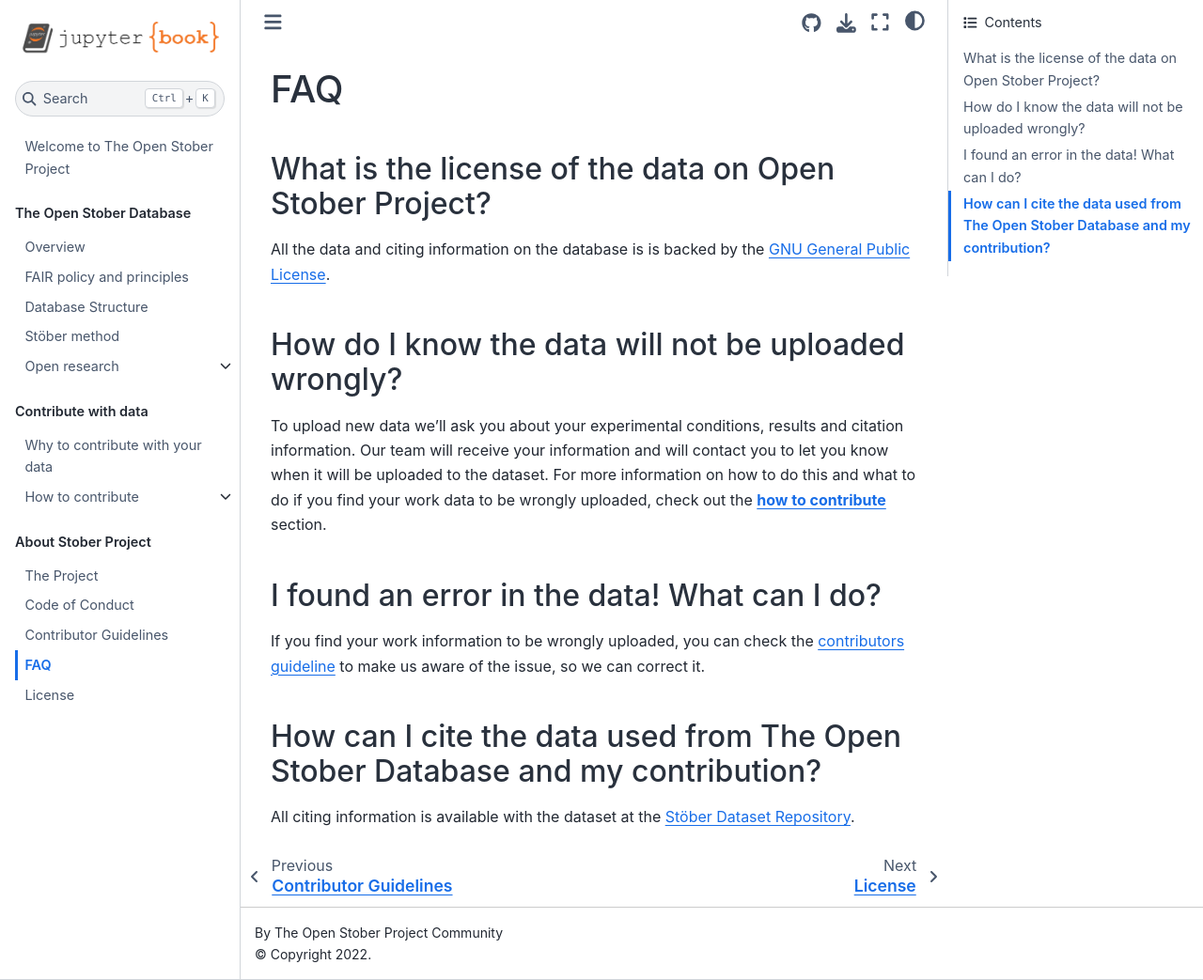
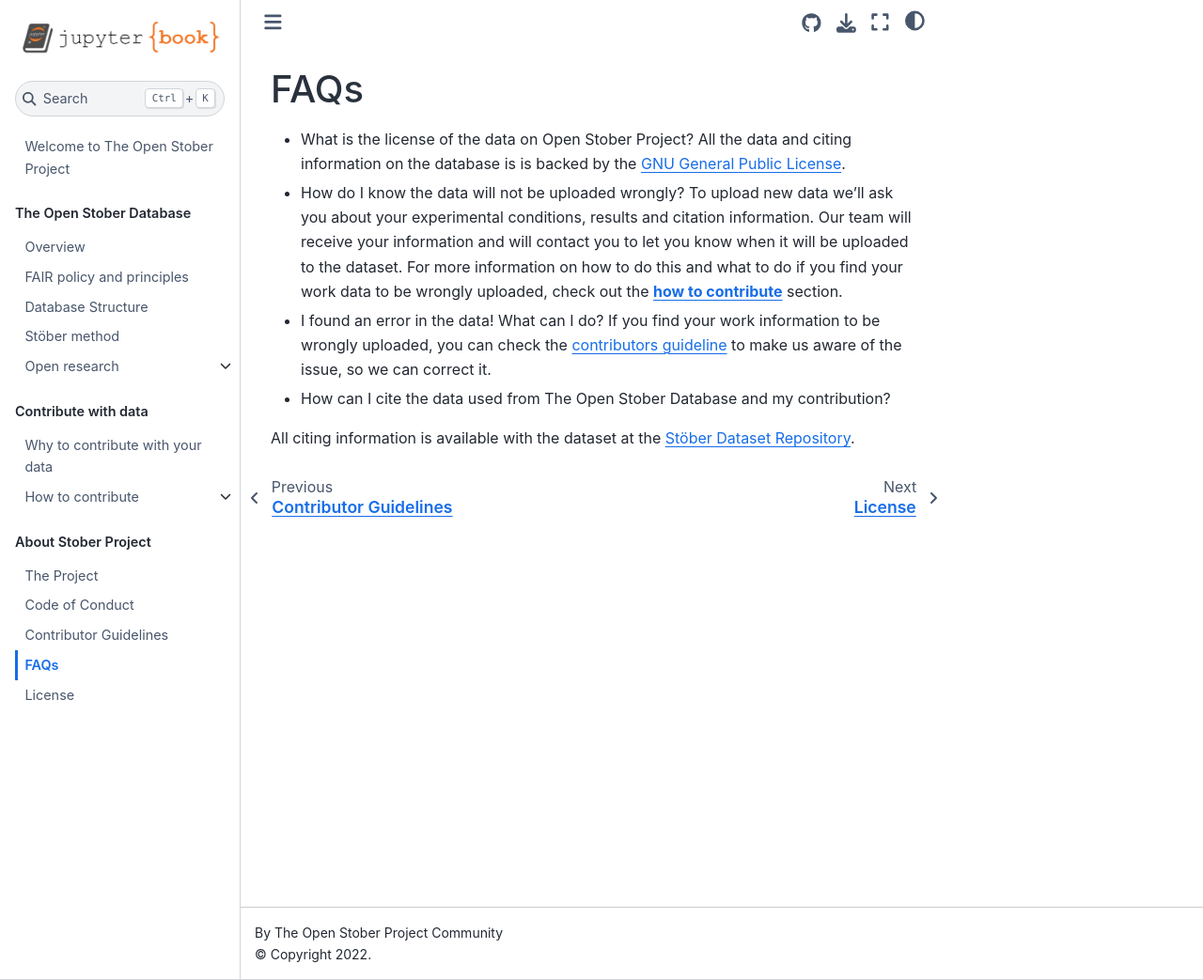
Before and after one commit to open-nanosystems/open-stober-project, a Jupyter Book: the page built from docs/about/FAQs.md, in a window 1280 px wide and 1043 px high. Shown: the whole window at 94% size. Built offline with Jupyter Book 1.0.4 settings and Sphinx 7.4.7 and the Sphinx Book theme 1.1.4, drawn with Linux system fonts in a browser that asks for light colours.

```diff
--- a/docs/about/FAQs.md
+++ b/docs/about/FAQs.md
@@ -1,13 +1,13 @@
-# FAQ
+# FAQs
 
-### What is the license of the data on Open Stober Project?
+- What is the license of the data on Open Stober Project?
 All the data and citing information on the database is is backed by the [GNU General Public License](https://open-nanosystems.github.io/open-stober-project/about/License.html).
-### How do I know the data will not be uploaded wrongly?
+- How do I know the data will not be uploaded wrongly?
 To upload new data we’ll ask you about your experimental conditions, results and citation information. Our team will receive your information and will contact you to let you know when it will be uploaded to the dataset. For more information on how to do this and what to do if you find your work data to be wrongly uploaded, check out the [**how to contribute**](https://open-nanosystems.github.io/open-stober-project/contribute/how.html) section.
 
-### I found an error in the data! What can I do?
+- I found an error in the data! What can I do?
 If you find your work information to be wrongly uploaded, you can check the [contributors guideline](https://open-nanosystems.github.io/open-stober-project/contribute/submit-data.html) to make us aware of the issue, so we can correct it.
 
-### How can I cite the data used from The Open Stober Database and my contribution?
+- How can I cite the data used from The Open Stober Database and my contribution?
 
 All citing information is available with the dataset at the [Stöber Dataset Repository](https://doi.org/10.17605/OSF.IO/NR842).
```
Also changed, not shown: docs/database/stober-method.md (+1 -1 lines).
